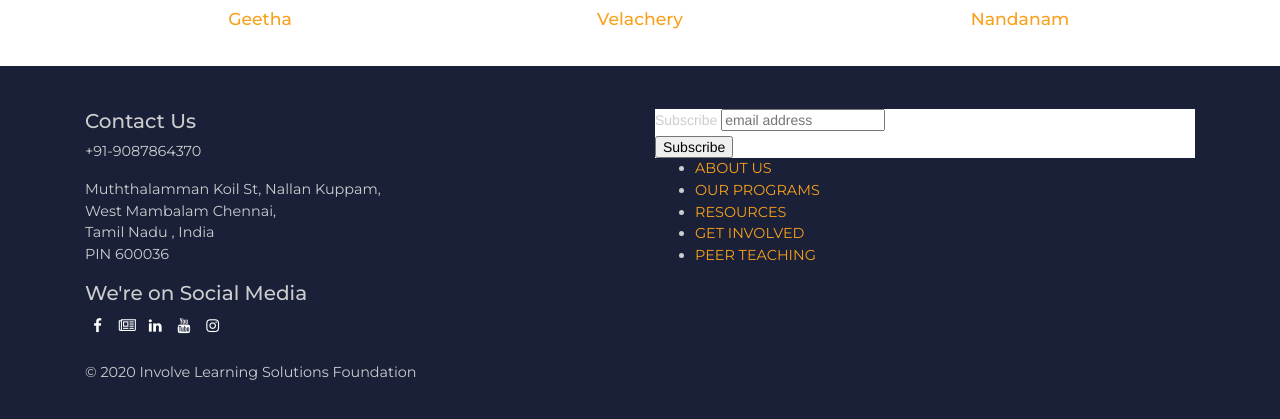
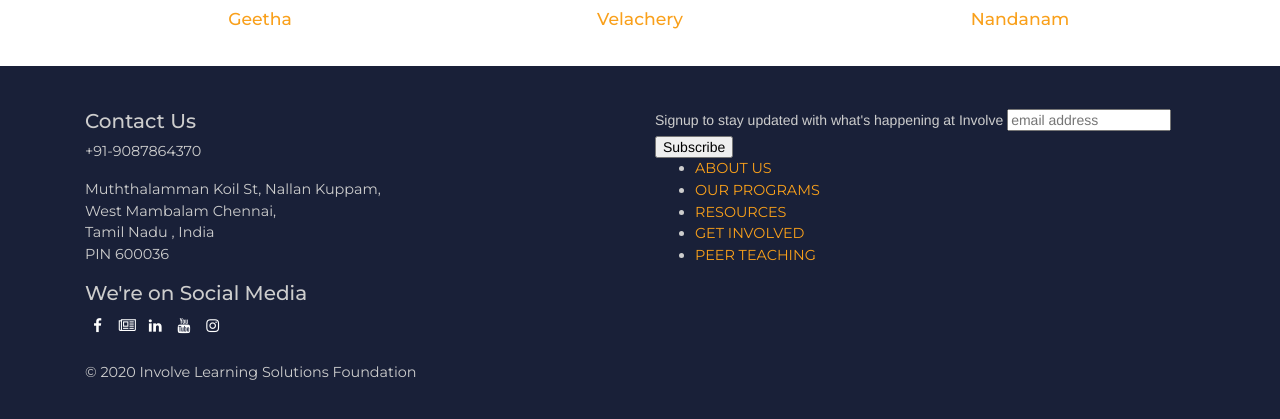
Before and after one commit to Involve-Edu/involveedupublic, a Jekyll site: the page built from resources.md, in a window 1280 px wide, cut to the strip 1397-1824 px from the top of the page. Shown: the top 419 px of the strip. Built offline with Jekyll 4.4.1, drawn with Linux system fonts in a browser that asks for light colours; comment, search, counter and statistics services are not loaded.

Commit message:
Update footer.html

```diff
--- a/_includes/footer.html
+++ b/_includes/footer.html
@@ -16,16 +16,16 @@
             <div class="col ">
 
                 <!-- Begin Mailchimp Signup Form -->
-<link href="//cdn-images.mailchimp.com/embedcode/horizontal-slim-10_7.css" rel="stylesheet" type="text/css">
+<link href="//cdn-images.mailchimp.com/embedcode/slim-10_7.css" rel="stylesheet" type="text/css">
 <style type="text/css">
-    #mc_embed_signup{background:#fff; clear:left; font:14px Helvetica,Arial,sans-serif; width:100%;}
+    #mc_embed_signup{background:#192038; clear:left; font:14px Helvetica,Arial,sans-serif; }
     /* Add your own Mailchimp form style overrides in your site stylesheet or in this style block.
        We recommend moving this block and the preceding CSS link to the HEAD of your HTML file. */
 </style>
 <div id="mc_embed_signup">
 <form action="https://involveedu.us17.list-manage.com/subscribe/post?u=7d18e31104f36cb1fcd6a0089&amp;id=54e87cd1c2" method="post" id="mc-embedded-subscribe-form" name="mc-embedded-subscribe-form" class="validate" target="_blank" novalidate>
     <div id="mc_embed_signup_scroll">
-    <label for="mce-EMAIL">Subscribe</label>
+    <label for="mce-EMAIL">Signup to stay updated with what's happening at Involve</label>
     <input type="email" value="" name="EMAIL" class="email" id="mce-EMAIL" placeholder="email address" required>
     <!-- real people should not fill this in and expect good things - do not remove this or risk form bot signups-->
     <div style="position: absolute; left: -5000px;" aria-hidden="true"><input type="text" name="b_7d18e31104f36cb1fcd6a0089_54e87cd1c2" tabindex="-1" value=""></div>
```
